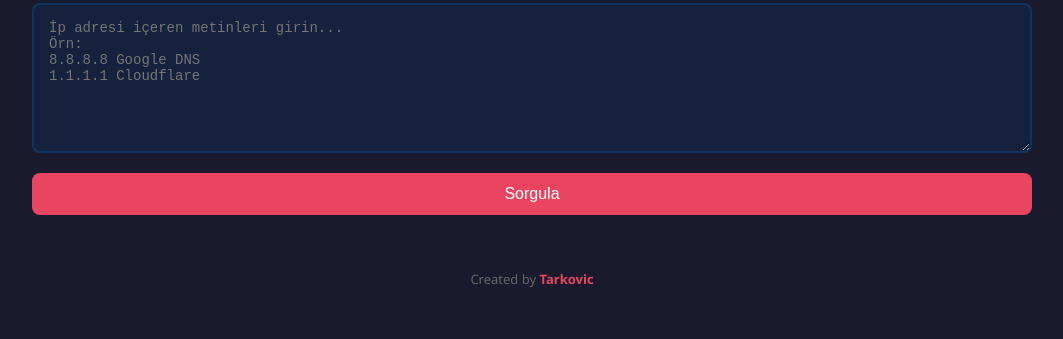
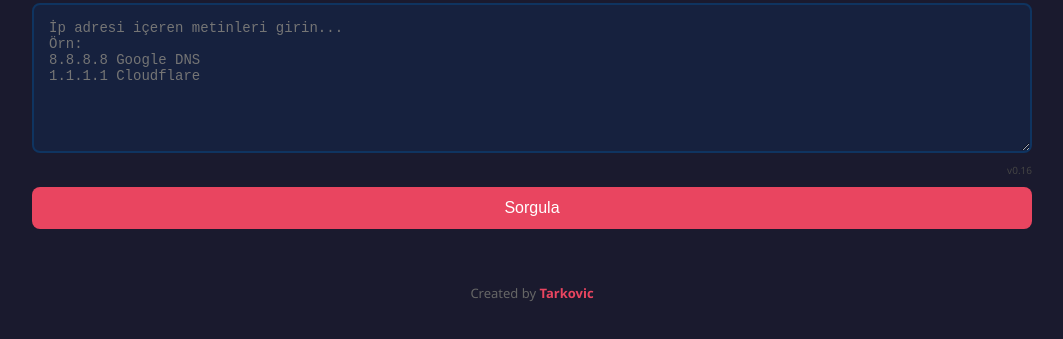
Before and after one commit to mhmtarikn-del/BloodEye, a website: page index.html in a window 1280 px wide. Shown: the part 107-446 px from the top of the page, without its empty margins (108-1171 px from the left). Drawn offline with Linux system fonts and the light colour scheme.

Commit message:
v0.16 - versiyon numarasi eklendi

```diff
--- a/index.html
+++ b/index.html
@@ -44,6 +44,7 @@
             </div>
         </div>
         <textarea id="ipInput" placeholder="İp adresi içeren metinleri girin...&#10;Örn:&#10;8.8.8.8 Google DNS&#10;1.1.1.1 Cloudflare"></textarea>
+        <div class="versiyon">v0.16</div>
         <button id="sorguBtn">Sorgula</button>
         <button id="exportBtn" style="display:none; background:#0f3460;">Excel'e Aktar</button>
         <button id="vtDetayBtn" style="display:none; background:#4CAF50;" onclick="vtDetayPanel()">🛡️ VT Detay Raporu</button>
--- a/style.css
+++ b/style.css
@@ -475,3 +475,10 @@ tr:hover {
     padding: 3px 0;
     border-bottom: 1px solid #111;
 }
+.versiyon {
+    text-align: right;
+    font-size: 10px;
+    color: #444;
+    margin-top: -10px;
+    margin-bottom: 10px;
+}
```
